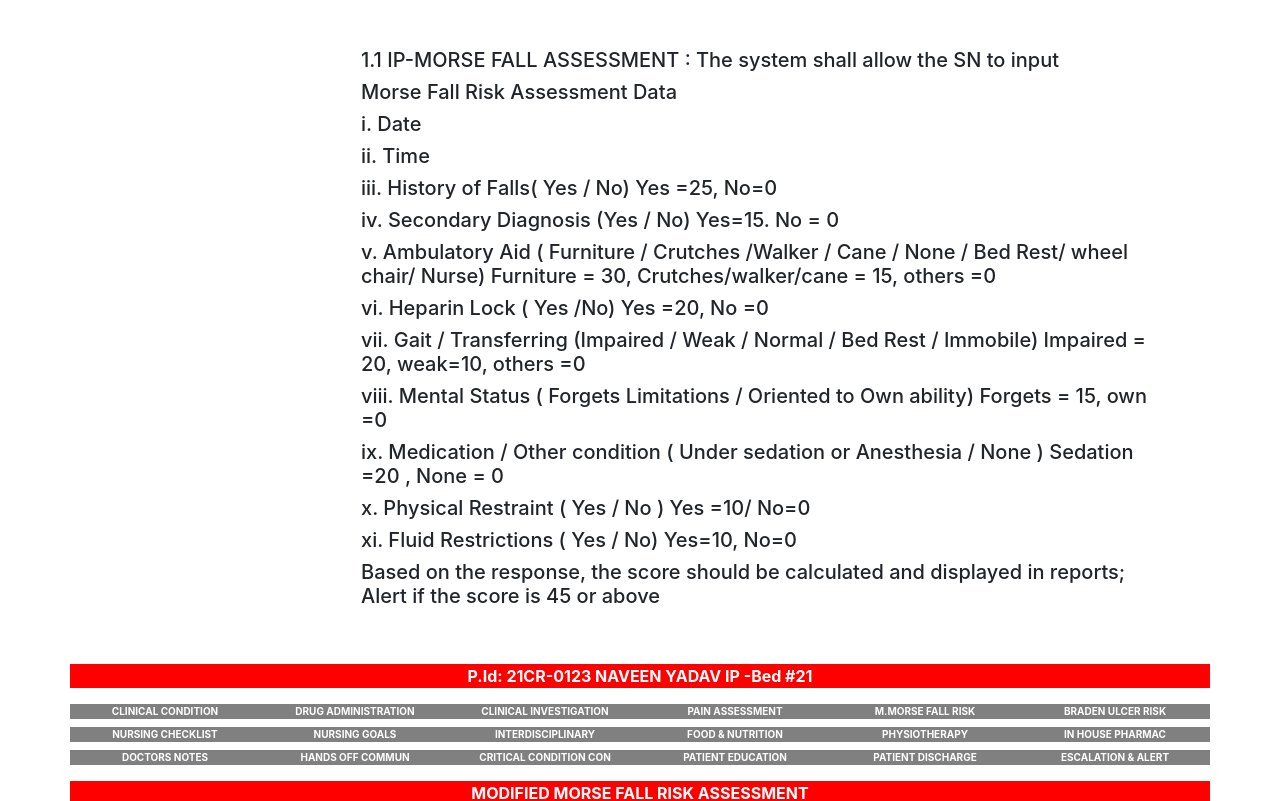
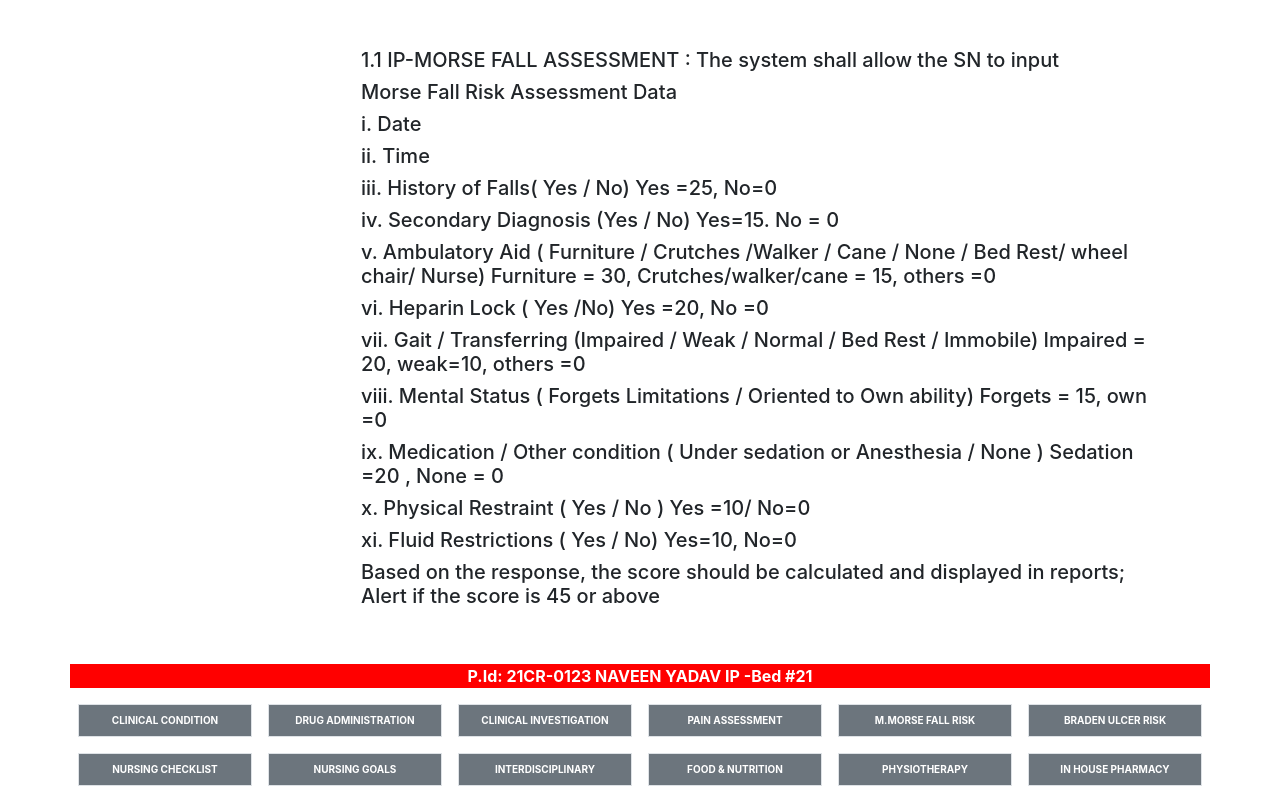
Before and after one commit to IBTechRaj/MernSampleTask, a React (Create React App) app in the folder client/: page / in a window 1280 px wide. Shown: the top 801 px of the page. Built offline with nearby package versions, Linux system fonts and the light colour scheme.

Commit message:
button spacing increased

```diff
--- a/client/src/App.js
+++ b/client/src/App.js
@@ -152,232 +152,230 @@ function App() {
         {' '}
         P.Id: 21CR-0123 NAVEEN YADAV IP -Bed #21
       </div>
-      <div className='row mx-n5'>
+
+      <div class='row mx-md-n5  my-3 text-uppercase'>
         <div
-          className=' col-md-2  text-center text-uppercase'
+          class='col-md-2 px-md-2'
           style={{
-            height: '1 rem',
-            backgroundColor: 'gray',
             color: 'white',
             fontWeight: 'bold',
             fontSize: 10
           }}
         >
+          <div className='p-2  text-center  border bg-secondary'>
             clinical condition
           </div>
+        </div>
         <div
-          className=' col-md-2 px-3  text-center text-uppercase'
+          class='col-md-2 px-md-2'
           style={{
-            height: '2 rem',
-            backgroundColor: 'gray',
             color: 'white',
             fontWeight: 'bold',
             fontSize: 10
           }}
         >
+          <div className='p-2  text-center  border bg-secondary'>
             drug administration
           </div>
+        </div>
         <div
-          className=' col-md-2  px-3 text-center text-uppercase '
+          class='col-md-2 px-md-2'
           style={{
-            height: '2 rem',
-            backgroundColor: 'gray',
             color: 'white',
             fontWeight: 'bold',
             fontSize: 10
           }}
         >
+          <div className='p-2  text-center  border bg-secondary'>
             clinical investigation
           </div>
+        </div>
         <div
-          className=' col-md-2  px-3 text-center text-uppercase'
+          class='col-md-2 px-md-2'
           style={{
-            height: '2 rem',
-            backgroundColor: 'gray',
             color: 'white',
             fontWeight: 'bold',
             fontSize: 10
           }}
         >
+          <div className='p-2  text-center  border bg-secondary'>
             pain assessment
           </div>
+        </div>
         <div
-          className=' col-md-2 px-3 text-center text-uppercase'
+          class='col-md-2 px-md-2'
           style={{
-            height: '2 rem',
-            backgroundColor: 'gray',
             color: 'white',
             fontWeight: 'bold',
             fontSize: 10
           }}
         >
+          <div className='p-2  text-center  border bg-secondary'>
             m.morse fall risk
           </div>
+        </div>
         <div
-          className=' col-md-2  px-3 text-center text-uppercase'
+          class='col-md-2 px-md-2'
           style={{
-            height: '2 rem',
-            backgroundColor: 'gray',
             color: 'white',
             fontWeight: 'bold',
             fontSize: 10
           }}
         >
+          <div className='p-2  text-center  border bg-secondary'>
             braden ulcer risk
           </div>
-        {/* </div> */}
+        </div>
       </div>
 
-      <div className='row mx-n5 py-2'>
+      <div class='row mx-md-n5 my-3 text-uppercase'>
         <div
-          className=' col-md-2  text-center text-uppercase'
+          class='col-md-2 px-md-2'
           style={{
-            height: '1 rem',
-            backgroundColor: 'gray',
             color: 'white',
             fontWeight: 'bold',
             fontSize: 10
           }}
         >
+          <div className='p-2  text-center  border bg-secondary'>
             nursing checklist
           </div>
+        </div>
         <div
-          className=' col-md-2 px-3  text-center text-uppercase'
+          class='col-md-2 px-md-2'
           style={{
-            height: '2 rem',
-            backgroundColor: 'gray',
             color: 'white',
             fontWeight: 'bold',
             fontSize: 10
           }}
         >
+          <div className='p-2  text-center  border bg-secondary'>
             nursing goals
           </div>
+        </div>
         <div
-          className=' col-md-2  px-3 text-center text-uppercase '
+          class='col-md-2 px-md-2'
           style={{
-            height: '2 rem',
-            backgroundColor: 'gray',
             color: 'white',
             fontWeight: 'bold',
             fontSize: 10
           }}
         >
+          <div className='p-2  text-center  border bg-secondary'>
             interdisciplinary
           </div>
+        </div>
         <div
-          className=' col-md-2  px-3 text-center text-uppercase'
+          class='col-md-2 px-md-2'
           style={{
-            height: '2 rem',
-            backgroundColor: 'gray',
             color: 'white',
             fontWeight: 'bold',
             fontSize: 10
           }}
         >
+          <div className='p-2  text-center  border bg-secondary'>
             food & nutrition
           </div>
+        </div>
         <div
-          className=' col-md-2 px-3 text-center text-uppercase'
+          class='col-md-2 px-md-2'
           style={{
-            height: '2 rem',
-            backgroundColor: 'gray',
             color: 'white',
             fontWeight: 'bold',
             fontSize: 10
           }}
         >
+          <div className='p-2  text-center  border bg-secondary'>
             physiotherapy
           </div>
+        </div>
         <div
-          className=' col-md-2  px-3 text-center text-uppercase'
+          class='col-md-2 px-md-2'
           style={{
-            height: '2 rem',
-            backgroundColor: 'gray',
             color: 'white',
             fontWeight: 'bold',
             fontSize: 10
           }}
         >
-          in house pharmac
+          <div className='p-2  text-center  border bg-secondary'>
+            in house pharmacy
           </div>
-        {/* </div> */}
+        </div>
       </div>
 
-      <div className='row mx-n5'>
+      <div class='row mx-md-n5 my-3 text-uppercase'>
         <div
-          className=' col-md-2  text-center text-uppercase'
+          class='col-md-2 px-md-2'
           style={{
-            height: '1 rem',
-            backgroundColor: 'gray',
             color: 'white',
             fontWeight: 'bold',
             fontSize: 10
           }}
         >
+          <div className='p-2  text-center  border bg-secondary'>
             doctors notes
           </div>
+        </div>
         <div
-          className=' col-md-2 px-3  text-center text-uppercase'
+          class='col-md-2 px-md-2'
           style={{
-            height: '2 rem',
-            backgroundColor: 'gray',
             color: 'white',
             fontWeight: 'bold',
             fontSize: 10
           }}
         >
+          <div className='p-2  text-center  border bg-secondary'>
             hands off commun
           </div>
+        </div>
         <div
-          className=' col-md-2  px-3 text-center text-uppercase '
+          class='col-md-2 px-md-2'
           style={{
-            height: '2 rem',
-            backgroundColor: 'gray',
             color: 'white',
             fontWeight: 'bold',
             fontSize: 10
           }}
         >
+          <div className='p-2  text-center  border bg-secondary'>
             critical condition con
           </div>
+        </div>
         <div
-          className=' col-md-2  px-3 text-center text-uppercase'
+          class='col-md-2 px-md-2'
           style={{
-            height: '2 rem',
-            backgroundColor: 'gray',
             color: 'white',
             fontWeight: 'bold',
             fontSize: 10
           }}
         >
+          <div className='p-2  text-center  border bg-secondary'>
             patient education
           </div>
+        </div>
         <div
-          className=' col-md-2 px-3 text-center text-uppercase'
+          class='col-md-2 px-md-2'
           style={{
-            height: '2 rem',
-            backgroundColor: 'gray',
             color: 'white',
             fontWeight: 'bold',
             fontSize: 10
           }}
         >
+          <div className='p-2  text-center  border bg-secondary'>
             patient discharge
           </div>
+        </div>
         <div
-          className=' col-md-2  px-3 text-center text-uppercase'
+          class='col-md-2 px-md-2'
           style={{
-            height: '2 rem',
-            backgroundColor: 'gray',
             color: 'white',
             fontWeight: 'bold',
             fontSize: 10
           }}
         >
+          <div className='p-2  text-center  border bg-secondary'>
             escalation & alert
           </div>
-        {/* </div> */}
+        </div>
       </div>
 
       <div className='row row-col-12 text-uppercase text-center my-3'>
@@ -572,6 +570,7 @@ function App() {
                 Save
               </button>
             </div>
+            <div className=' col-md-2 '></div>
             <div className=' col-md-2 '></div>
             <div className=' col-md-2 '>
               <button
```
Also changed, not shown: 2 other files (tests, documents, lock files or other folders). Lines whose indentation alone changed are shown as unchanged.
